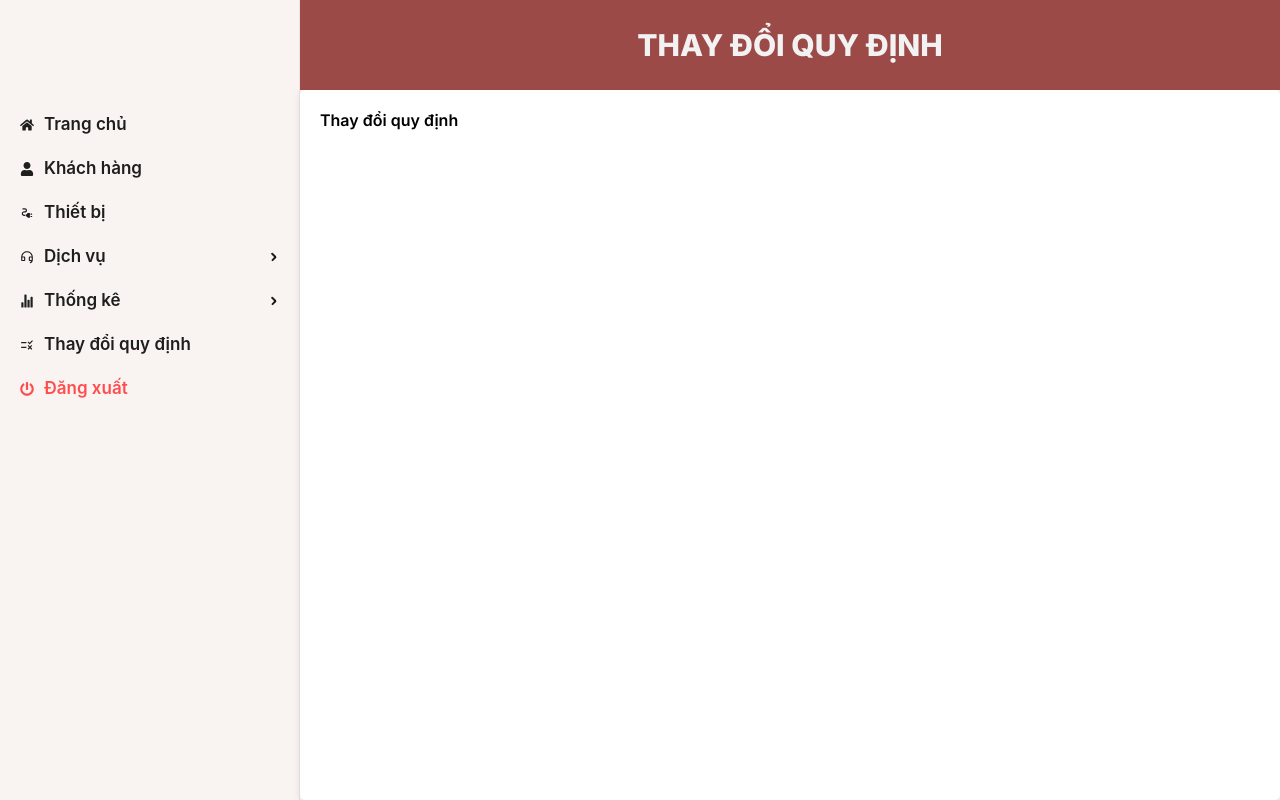
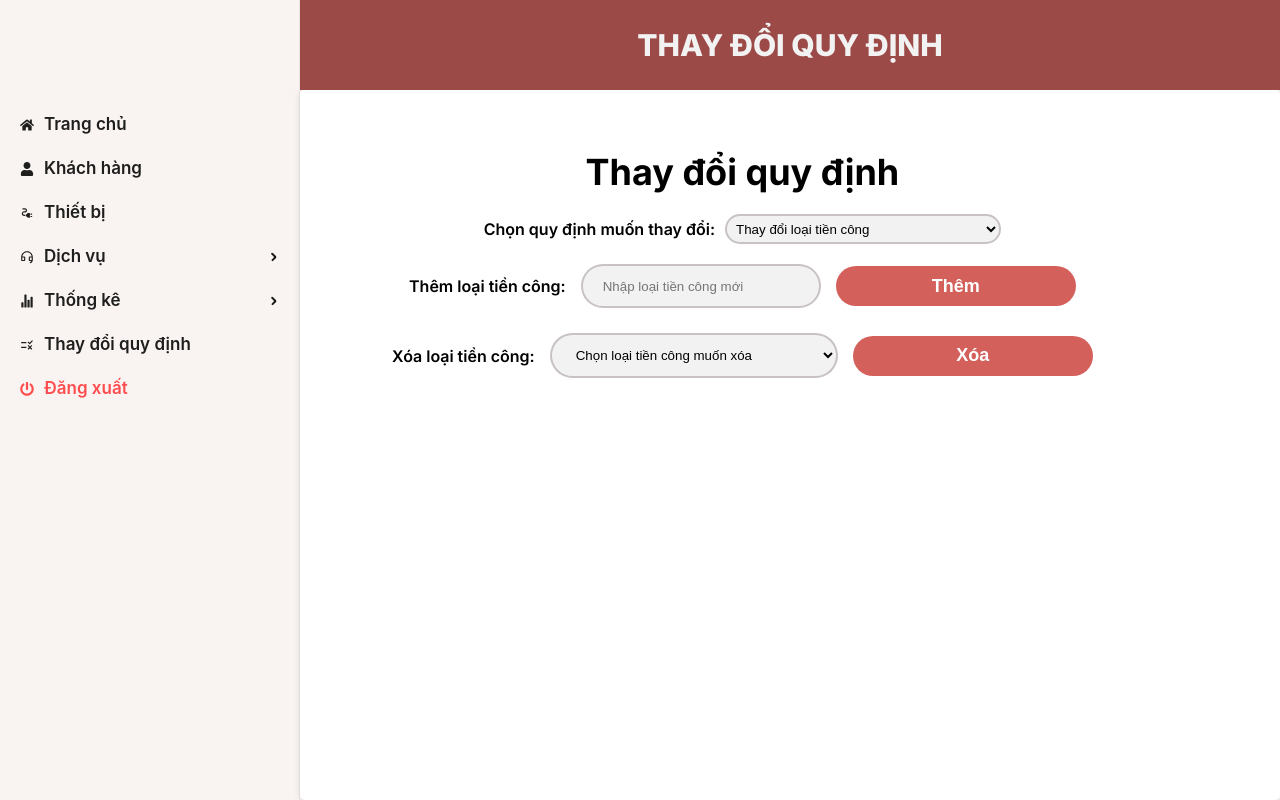
Before and after one commit to kevdn/SE104_Project, a React (Create React App) app in the folder client/: page /ChangingRules in a window 1280 px wide. Built offline with nearby package versions, Linux system fonts and the light colour scheme; no server answers.

Commit message:
Changing Rules

```diff
--- /dev/null
+++ b/client/src/Components/MainMenu/ChangingRules.css
@@ -0,0 +1,190 @@
+.ruleChoice {
+    display: flex;
+    align-items: center;
+    justify-content: center;
+}
+
+.ruleChoice select {
+    width: 23%;
+    height: 30px;
+    background: transparent;
+    border: none;
+    outline: none;
+    border: 2px solid rgba(30, 3, 3, 0.2);
+    border-radius: 40px;
+    color: black;
+    padding-left: 5px;
+    background-color: #f2f2f2;
+}
+
+.ruleChoice p {
+    padding-right: 10px;
+}
+
+.tienCong div {
+    display: flex;
+    align-items: center;
+    padding-bottom: 25px;
+    justify-content: center;
+}
+
+.tienCong .ruleButton {
+    width: 20%;
+    height: 40px;
+    border: none;
+    outline: none;
+    background: #d4605c;
+    font-size: 18px;
+    font-weight: 700;
+    cursor: pointer;
+    border-radius: 40px;
+    color: white;
+}
+
+.tienCong .ruleButton:hover {
+    background: #9B4A47;
+}
+
+.tienCong p {
+    margin-right: 15px;
+}
+
+.tienCong input {
+    width: 20%;
+    height: 40px;
+    background: transparent;
+    border: none;
+    outline: none;
+    border: 2px solid rgba(30, 3, 3, 0.2);
+    border-radius: 40px;
+    padding: 20px 20px 20px 20px;
+    color: black;
+    background-color: #f2f2f2;
+    margin-right: 15px;
+}
+
+.tienCong select {
+    margin-right: 15px;
+    width: 24%;
+    height: 45px;
+    background: transparent;
+    border: none;
+    outline: none;
+    border: 2px solid rgba(30, 3, 3, 0.2);
+    border-radius: 40px;
+    padding-left: 20px;
+    color: black;
+    background-color: #f2f2f2;
+}
+
+.sanPham div {
+    display: flex;
+    align-items: center;
+    padding-bottom: 25px;
+    justify-content: center;
+}
+
+.sanPham .ruleButton {
+    width: 20%;
+    height: 40px;
+    border: none;
+    outline: none;
+    background: #d4605c;
+    font-size: 18px;
+    font-weight: 700;
+    cursor: pointer;
+    border-radius: 40px;
+    color: white;
+}
+
+.sanPham .ruleButton:hover {
+    background: #9B4A47;
+}
+
+.sanPham p {
+    margin-right: 15px;
+}
+
+.sanPham input {
+    width: 20%;
+    height: 40px;
+    background: transparent;
+    border: none;
+    outline: none;
+    border: 2px solid rgba(30, 3, 3, 0.2);
+    border-radius: 40px;
+    padding: 20px 20px 20px 20px;
+    color: black;
+    background-color: #f2f2f2;
+    margin-right: 15px;
+}
+
+.sanPham select {
+    margin-right: 15px;
+    width: 24%;
+    height: 45px;
+    background: transparent;
+    border: none;
+    outline: none;
+    border: 2px solid rgba(30, 3, 3, 0.2);
+    border-radius: 40px;
+    padding-left: 20px;
+    color: black;
+    background-color: #f2f2f2;
+}
+
+.hinhThuc div {
+    display: flex;
+    align-items: center;
+    padding-bottom: 25px;
+    justify-content: center;
+}
+
+.hinhThuc .ruleButton {
+    width: 20%;
+    height: 40px;
+    border: none;
+    outline: none;
+    background: #d4605c;
+    font-size: 18px;
+    font-weight: 700;
+    cursor: pointer;
+    border-radius: 40px;
+    color: white;
+}
+
+.hinhThuc .ruleButton:hover {
+    background: #9B4A47;
+}
+
+.hinhThuc p {
+    margin-right: 15px;
+}
+
+.hinhThuc input {
+    width: 23%;
+    height: 40px;
+    background: transparent;
+    border: none;
+    outline: none;
+    border: 2px solid rgba(30, 3, 3, 0.2);
+    border-radius: 40px;
+    padding: 20px 20px 20px 20px;
+    color: black;
+    background-color: #f2f2f2;
+    margin-right: 15px;
+}
+
+.hinhThuc select {
+    margin-right: 15px;
+    width: 27%;
+    height: 45px;
+    background: transparent;
+    border: none;
+    outline: none;
+    border: 2px solid rgba(30, 3, 3, 0.2);
+    border-radius: 40px;
+    padding-left: 20px;
+    color: black;
+    background-color: #f2f2f2;
+}
--- a/client/src/Components/MainMenu/ChangingRules.jsx
+++ b/client/src/Components/MainMenu/ChangingRules.jsx
@@ -1,9 +1,10 @@
-import { Menu } from 'antd';
 import "./MainMenu.css";
 import MenuFunction from './MenuFunction';
-import axios from "axios";
-import { useNavigate } from "react-router-dom";
-import { useEffect } from "react";
+import './Services.css'
+import './ChangingRules.css'
+import { useState, useEffect } from 'react';
+import axios from 'axios';
+import { useNavigate } from 'react-router-dom';
 
 
 const MainMenu = () => {
@@ -32,9 +33,96 @@ const MainMenu = () => {
 
 
 const Content = () => {
+    const [selectedOption, setSelectedOption] = useState('1');
+
+    const handleSelectChange = (event) => {
+      setSelectedOption(event.target.value);
+    };
+
     return (
         <div className='Content'>
-            Thay đổi quy định
+            <div className='serviceWrapper'>
+                <form action="">
+                    <h1>Thay đổi quy định</h1>
+                    <div className='register'></div>
+                    <div className='ruleChoice'>
+                        <p>Chọn quy định muốn thay đổi:</p>
+                        <select onChange={handleSelectChange}>
+                            <option value="1">Thay đổi loại tiền công</option>
+                            <option value="2">Thay đổi loại sản phẩm</option>
+                            <option value="3">Thay đổi hình thức thanh toán</option>
+                        </select>
+                    </div>
+                    <div className='register'></div>
+
+
+                    { selectedOption == 1 && (<div className="tienCong">
+                        <div>
+                            <p>Thêm loại tiền công: </p>
+                            <input type="text" placeholder="Nhập loại tiền công mới" required=""/>
+                            <button className="ruleButton" type="submit">Thêm</button>
+                        </div>
+                        <div>
+                            <p>Xóa loại tiền công: </p>
+                            <select>
+                                <option value="1">Chọn loại tiền công muốn xóa</option>
+                                <option value="2">1</option>
+                                <option value="3">2</option>
+                                <option value="4">3</option>
+                                <option value="5">4</option>
+                                <option value="6">5</option>
+                                <option value="7">6</option>
+                                <option value="8">7</option>
+                                <option value="9">8</option>
+                                <option value="10">9</option>
+                                <option value="11">10</option>
+                            </select>
+                            <button className="ruleButton" type="submit">Xóa</button>
+                        </div>
+                    </div>
+                    )}
+
+
+                    { selectedOption == 2 && (<div className="sanPham">
+                        <div>
+                            <p>Thêm loại sản phẩm: </p>
+                            <input type="text" placeholder="Nhập loại sản phẩm mới" required=""/>
+                            <button className="ruleButton" type="submit">Thêm</button>
+                        </div>
+                        <div>
+                            <p>Xóa loại sản phẩm: </p>
+                            <select>
+                                <option value="1">Chọn loại sản phẩm muốn xóa</option>
+                                <option value="2">1</option>
+                                <option value="3">2</option>
+                                <option value="4">3</option>
+                            </select>
+                            <button className="ruleButton" type="submit">Xóa</button>
+                        </div>
+                    </div>
+                    )}
+
+                    { selectedOption == 3 && (<div className="hinhThuc">
+                        <div>
+                            <p>Thêm hình thức thanh toán: </p>
+                            <input type="text" placeholder="Nhập loại hình thức thanh toán mới" required=""/>
+                            <button className="ruleButton" type="submit">Thêm</button>
+                        </div>
+                        <div>
+                            <p>Xóa hình thức thanh toán: </p>
+                            <select>
+                                <option value="1">Chọn hình thức thanh toán muốn xóa</option>
+                                <option value="2">1</option>
+                                <option value="3">2</option>
+                                <option value="4">3</option>
+                            </select>
+                            <button className="ruleButton" type="submit">Xóa</button>
+                        </div>
+                    </div>
+                    )}
+
+                </form>
+            </div>
         </div>
     )
 }
```
